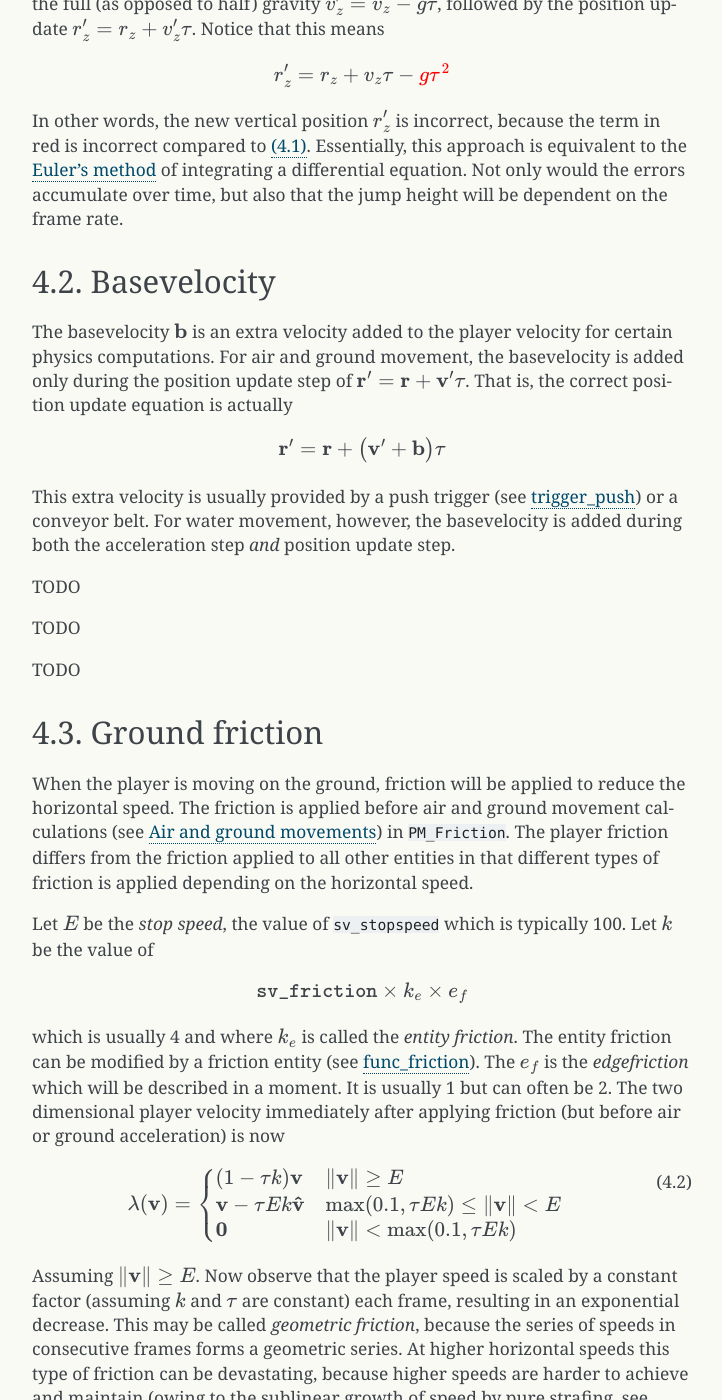
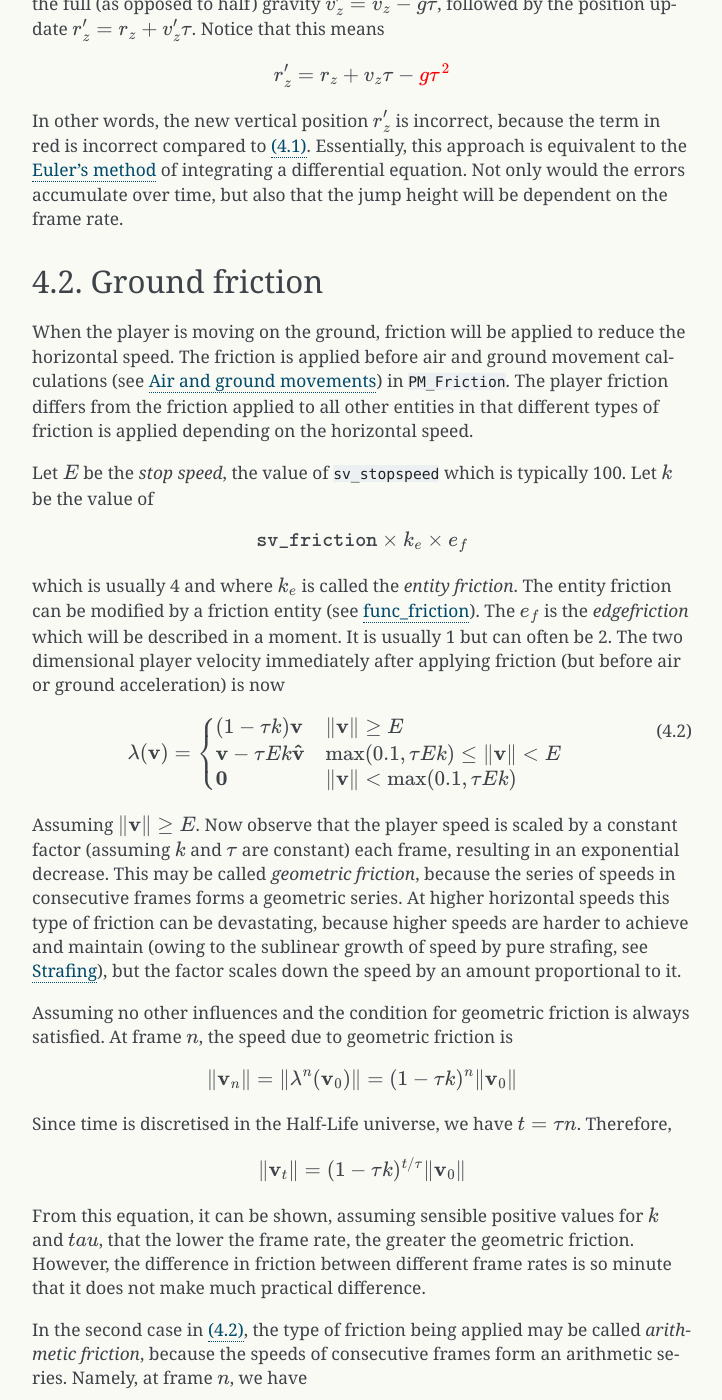
Before and after one commit to Matherunner/hldoc, a Sphinx documentation site: the page built from source/movement.rst, in a window 1280 px wide and 1400 px high, scrolled down 1517 px. Shown: the whole window, without its empty margins (388-1110 px from the left). Built offline with Sphinx 7.4.7, drawn with Linux system fonts in a browser that asks for light colours; formulas are drawn with MathJax 3; some of the changed text lies outside the part shown.

Commit message:
Add basevelocity for air & ground movements

```diff
--- a/source/ladder.rst
+++ b/source/ladder.rst
@@ -26,8 +26,7 @@
 ``PM_LadderMove`` function will be called soon after, which handles the physics
 of moving on a ladder and set the ``movetype`` to ``MOVETYPE_FLY``. This means
 that the gravity, friction, and other player movement physics described in
-:ref:`player movement` are completely skipped. Nevertheless, the basevelocity
-(see :ref:`basevelocity`) and collision (see :ref:`collision`) still apply and
+:ref:`player movement` are completely skipped. Nevertheless, the basevelocity and collision (see :ref:`collision`) still apply and
 ``PM_FlyMove`` is called to update the player position. The fact that no gravity
 is exerted under ``MOVETYPE_FLY`` is significant, as will be explained in
 :ref:`ladder exit`.
--- a/source/movement.rst
+++ b/source/movement.rst
@@ -23,7 +23,7 @@
 
 Recall that the Half-Life universe runs at quantised time, that is assuming constant frame rate we may write :math:`t = n\tau`. Or, :math:`t = \tau` after one frame. In Half-Life physics, the new position is not updated directly using the position equation above, but rather, it is obtained by integrating the velocity, namely :math:`\mathbf{r}' = \mathbf{r} + \tau \mathbf{v}'`. This position update step is done in the ``PM_FlyMove`` function in ``pm_shared.c``.
 
-Looking closely at the code of ``PM_PlayerMove``, we see that the game applies *half gravity* to the player *before* position update by ``PM_AddCorrectGravity``, and another half gravity *after* by ``PM_FixupGravityVelocity``. To see why, ignoring :ref:`basevelocity`, we write the vertical velocity after the first half of gravity as
+Looking closely at the code of ``PM_PlayerMove``, we see that the game applies *half gravity* to the player *before* position update by ``PM_AddCorrectGravity``, and another half gravity *after* by ``PM_FixupGravityVelocity``. To see why, ignoring basevelocity, we write the vertical velocity after the first half of gravity as
 
 .. math:: \tilde{v}_z' = v_z - \frac{1}{2} g\tau
 
@@ -46,23 +46,6 @@
 In other words, the new vertical position :math:`r_z'` is incorrect, because the term in red is incorrect compared to :eq:`gravity kinematics`. Essentially, this approach is equivalent to the `Euler's method`_ of integrating a differential equation. Not only would the errors accumulate over time, but also that the jump height will be dependent on the frame rate.
 
 .. _Euler's method: https://en.wikipedia.org/wiki/Euler_method
-
-.. _basevelocity:
-
-Basevelocity
-------------
-
-The basevelocity :math:`\mathbf{b}` is an extra velocity added to the player velocity for certain physics computations. For air and ground movement, the basevelocity is added only during the position update step of :math:`\mathbf{r}' = \mathbf{r} + \mathbf{v}'\tau`. That is, the correct position update equation is actually
-
-.. math:: \mathbf{r}' = \mathbf{r} + \left( \mathbf{v}' + \mathbf{b} \right) \tau
-
-This extra velocity is usually provided by a push trigger (see :ref:`trigger_push`) or a conveyor belt. For water movement, however, the basevelocity is added during both the acceleration step *and* position update step.
-
-TODO
-
-TODO
-
-TODO
 
 .. _player friction:
 
@@ -145,12 +128,7 @@
 
 .. note:: All vectors in this section are two dimensional on the :math:`xy` plane unless stated otherwise.
 
-The air or ground accelerations are computed before position update. Assuming :math:`\mathbf{v}'` is the velocity after air or ground acceleration, and :math:`\mathbf{r}` the player position. Ignoring collisions (see :ref:`collision`), the new position is given by
-
-.. math:: \mathbf{r}' = \mathbf{r} + \tau_p \mathbf{v}'
-   :label: player r update
-
-Here, the new velocity :math:`\mathbf{v}'` is given by the *fundamental movement equation* (FME). Let :math:`\mathbf{v}` the initial player velocity in *two dimensions*, namely the velocity immediately before friction and acceleration are applied. Then the FME is simply
+The air or ground accelerations are computed before position update (see :ref:`player position update`). Let :math:`\mathbf{v}` the initial player velocity in *two dimensions*, namely the velocity immediately before friction and acceleration are applied. Then the FME is simply
 
 .. math:: \mathbf{v}' = \lambda(\mathbf{v}) + \mu\mathbf{\hat{a}}
 
@@ -191,6 +169,14 @@
 .. math:: \lvert\theta\rvert \le \arccos \frac{L}{\lVert\lambda(\mathbf{v})\rVert}
 
 This is just one of the consequences of the FME. Exploitations of this equation will be detailed in :ref:`strafing`.
+
+Having computed the new velocity :math:`\mathbf{v}'`, the basevelocity :math:`\mathbf{b}` will be added to the player velocity as
+
+.. math:: \mathbf{v}' \gets \mathbf{v} + \mathbf{b}
+
+Then, a position update will be performed as described in :ref:`player position update`. Once the position is updated, the basevelocity will be "removed" from the velocity by
+
+.. math:: \mathbf{v}' \gets \mathbf{v} - \mathbf{b}
 
 Water movements
 ---------------
```
